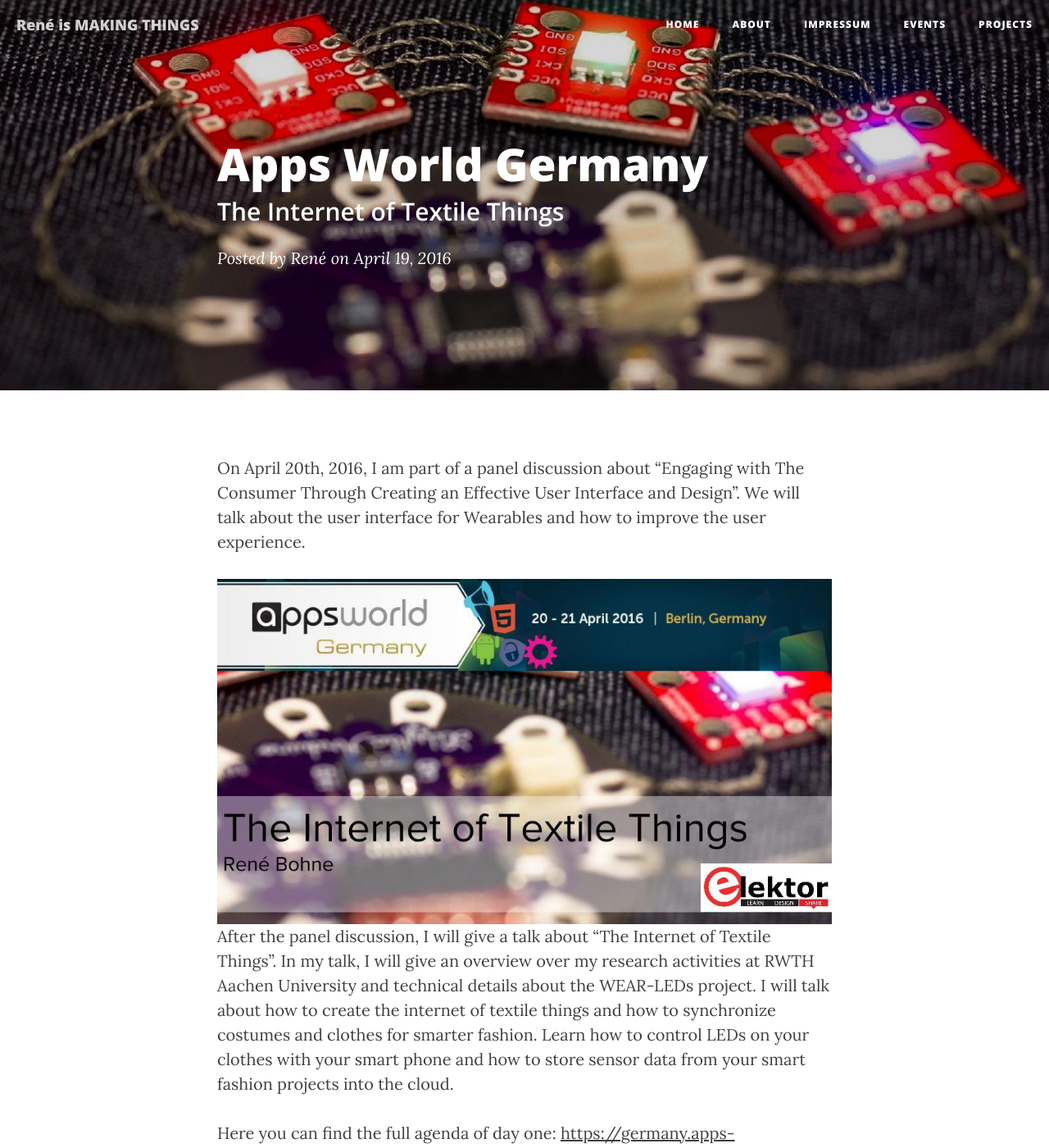
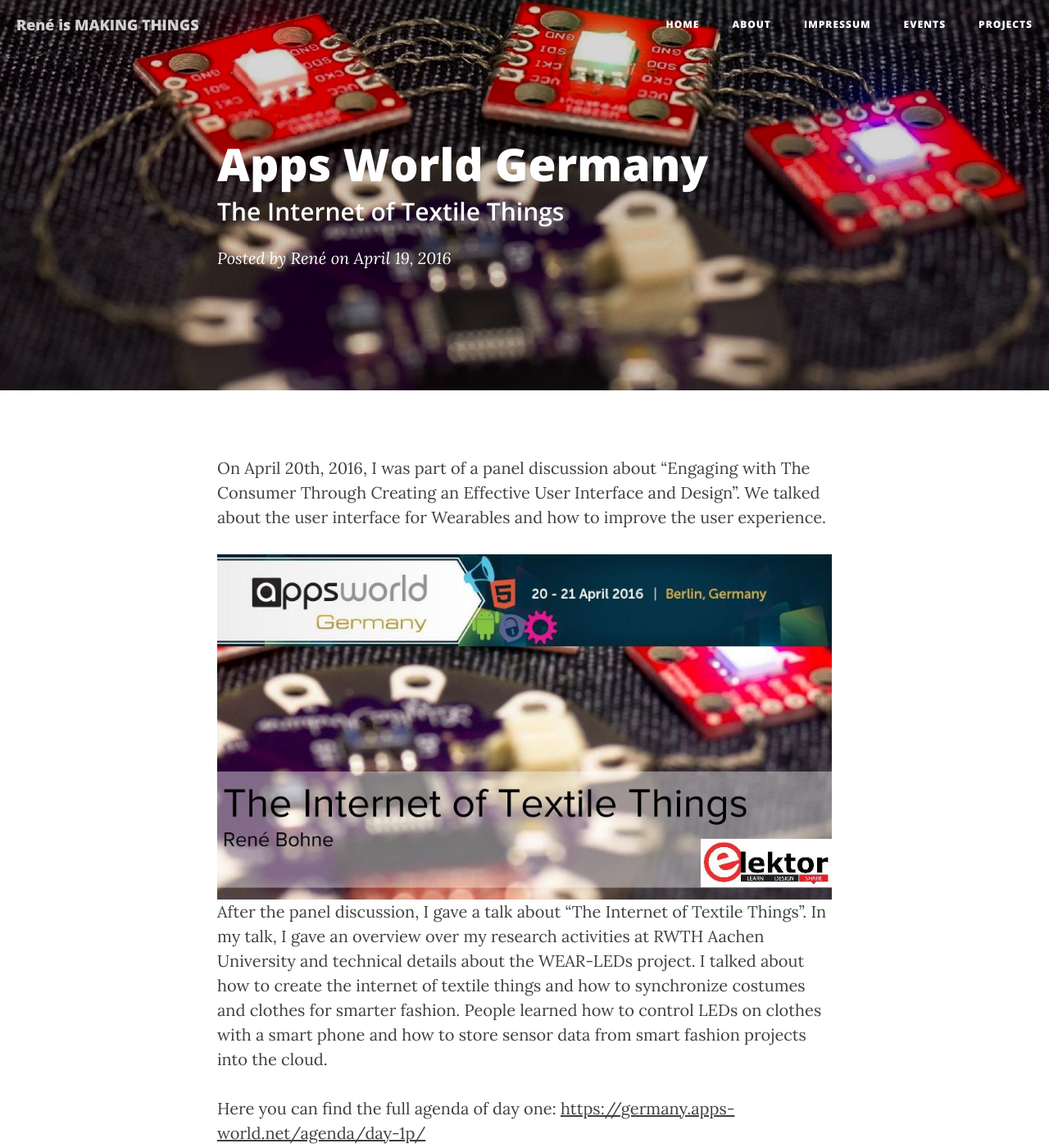
Before and after one commit to renebohne/renebohne.github.io, a Jekyll site: the page built from _posts/2016-04-20-appsworld.markdown, in a window 1280 px wide and 1400 px high. Shown: the whole window at 82% size. Built offline with Jekyll 4.4.1, drawn with Linux system fonts in a browser that asks for light colours; nearby versions of some CDN libraries.

Commit message:
Update 2016-04-20-appsworld.markdown

```diff
--- a/_posts/2016-04-20-appsworld.markdown
+++ b/_posts/2016-04-20-appsworld.markdown
@@ -7,11 +7,11 @@
 header-img: "img/wearables.jpg"
 tags: event Berlin
 ---
-On April 20th, 2016, I am part of a panel discussion about "Engaging with The Consumer Through Creating an Effective User Interface and Design".
-We will talk about the user interface for Wearables and how to improve the user experience.
+On April 20th, 2016, I was part of a panel discussion about "Engaging with The Consumer Through Creating an Effective User Interface and Design".
+We talked about the user interface for Wearables and how to improve the user experience.
 
 ![Apps World]({{ site.baseurl }}/img/appsworldslide.jpg){: .center-image }
-After the panel discussion, I will give a talk about "The Internet of Textile Things". In my talk, I will give an overview over my research activities at RWTH Aachen University and technical details about the WEAR-LEDs project. I will talk about how to create the internet of textile things and how to synchronize costumes and clothes for smarter fashion. Learn how to control LEDs on your clothes with your smart phone and how to store sensor data from your smart fashion projects into the cloud.
+After the panel discussion, I gave a talk about "The Internet of Textile Things". In my talk, I gave an overview over my research activities at RWTH Aachen University and technical details about the WEAR-LEDs project. I talked about how to create the internet of textile things and how to synchronize costumes and clothes for smarter fashion. People learned how to control LEDs on clothes with a smart phone and how to store sensor data from smart fashion projects into the cloud.
 
 Here you can find the full agenda of day one:
 <https://germany.apps-world.net/agenda/day-1p/>{:target="_blank"}
```
